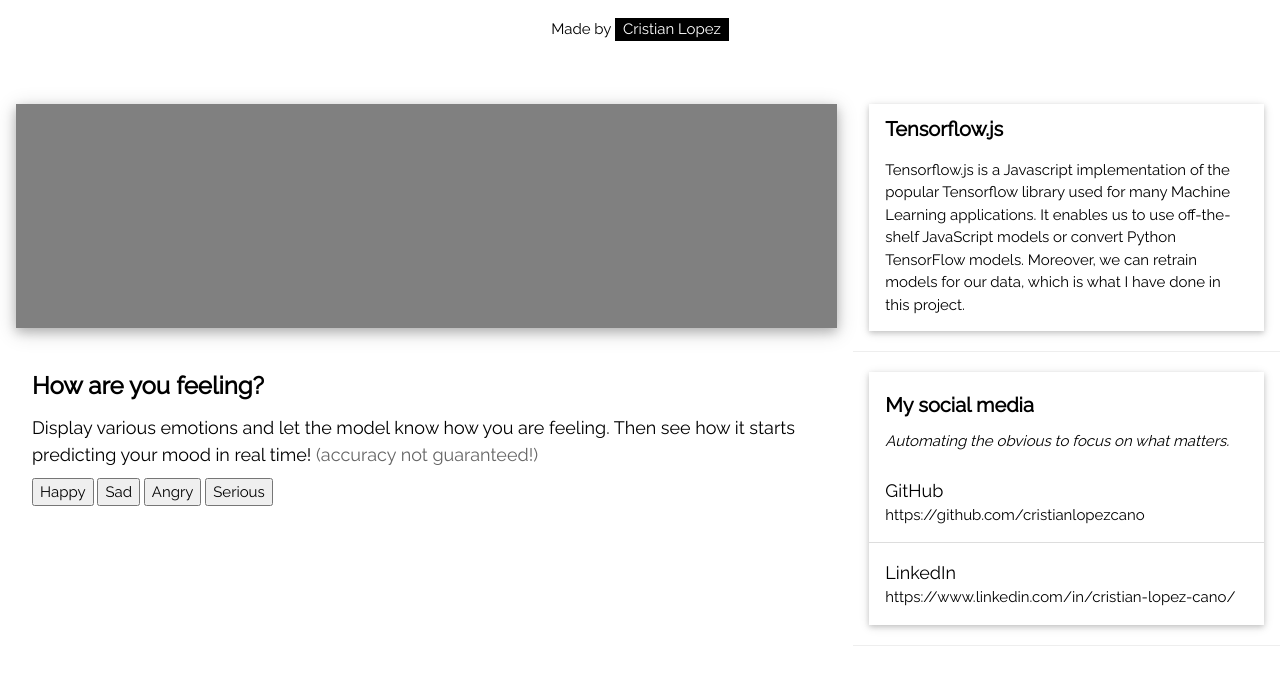
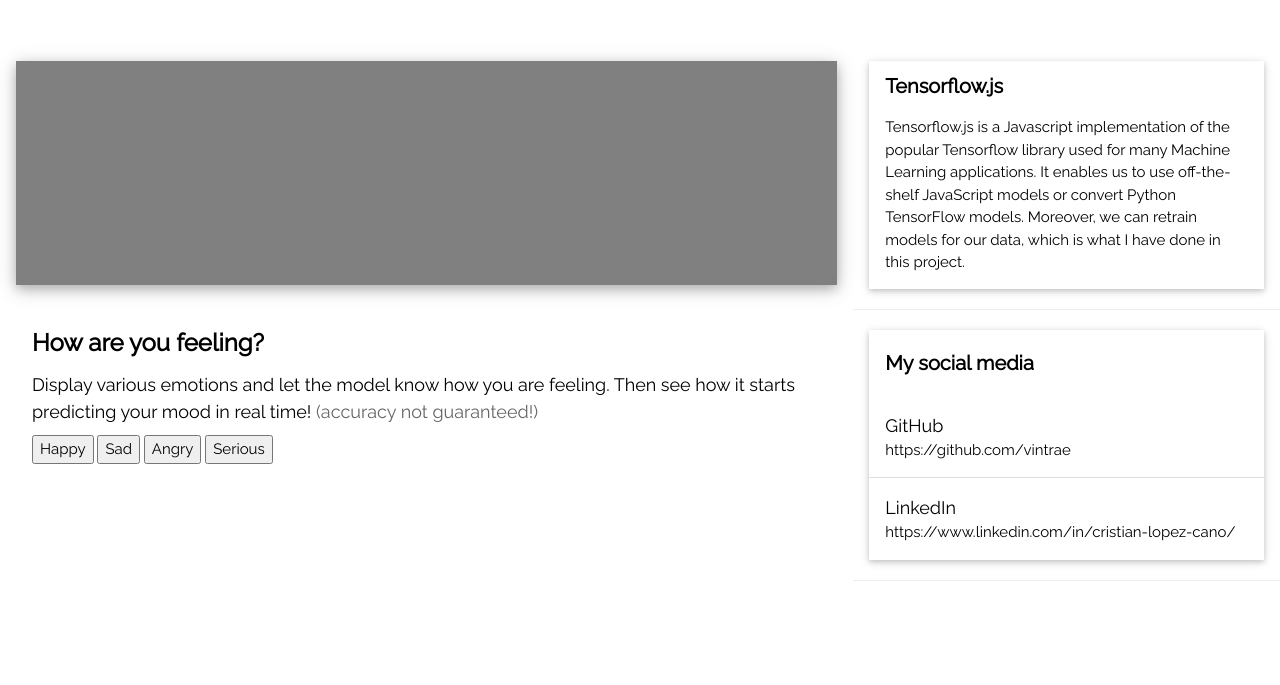
Before and after one commit to Vintrae/Tensorflow.js-Image-Classification, a plain HTML site: page index.html in a window 1280 px wide. Shown: the part 93-778 px from the top of the page. Drawn offline with nearby package versions, Linux system fonts and the light colour scheme; a script that the page names is missing.

Commit message:
Update index.html

```diff
--- a/index.html
+++ b/index.html
@@ -17,7 +17,6 @@
     <div class="w3-content" style="max-width:1400px">
         <header class="w3-container w3-center w3-padding-32">
             <h1><b>Image Classification using Tensorflow.js</b></h1>
-            <p>Made by <span class="w3-tag">Cristian Lopez</span></p>
         </header>
         <div class="w3-col l8 s12">
             <div class="w3-card-4 w3-margin w3-white">
@@ -52,13 +51,12 @@
             <div class="w3-card w3-margin">
                 <div class="w3-container w3-padding">
                     <h4><b>My social media</b></h4>
-                    <h9><i>Automating the obvious to focus on what matters.</i></h9>
                 </div>
                 <ul class="w3-ul w3-hoverable w3-white">
                     <li class="w3-padding-16">
-                        <a href="https://github.com/cristianlopezcano" style="text-decoration: none;">
+                        <a href="https://github.com/vintrae" style="text-decoration: none;">
                             <span class="w3-large">GitHub</span><br>
-                            <span>https://github.com/cristianlopezcano</span>
+                            <span>https://github.com/vintrae</span>
                         </a>
                     </li>
                     <li class="w3-padding-16">
```
